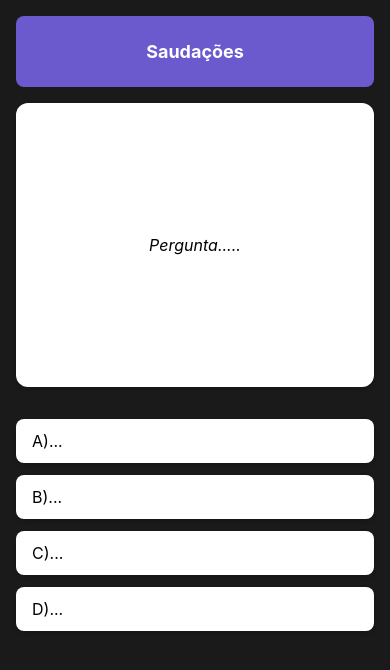
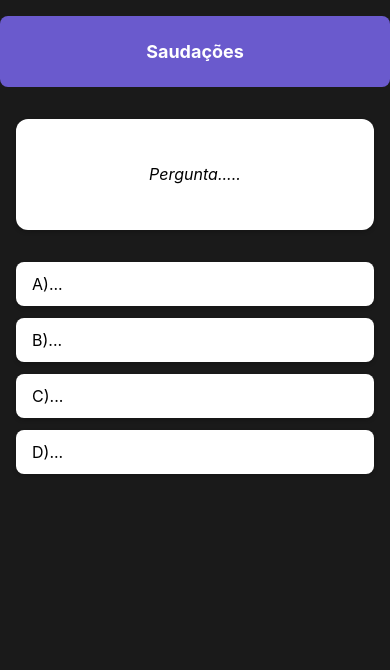
Before and after one commit to Emysntts/warao, a React Native app in the folder warao-front/: screen /QuestionPage in a window 390 px wide. Shown: the top 670 px of the page. Built offline with nearby package versions, Linux system fonts and the light colour scheme.

Commit message:
styles[QuestionPage] - Ajeitando o estilo da pagina

```diff
--- a/warao-front/screens/QuestionPage.tsx
+++ b/warao-front/screens/QuestionPage.tsx
@@ -7,9 +7,14 @@ import Options from '../components/OptionsQuestion';
 const QuestionPage = () => {
   return (
     <View style={styles.container}>
+
       <Header title="Saudações" />
-      <Question text="Pergunta....." />
-      <Options options={['A)', 'B)', 'C)', 'D)']} />
+
+      <View style={{ padding: 16 }}>
+        <Question text="Pergunta....." />
+        <Options options={['A)', 'B)', 'C)', 'D)']} />
+      </View>
+
     </View>
   );
 };
@@ -17,8 +22,8 @@ const QuestionPage = () => {
 const styles = StyleSheet.create({
   container: {
     flex: 1,
-    backgroundColor: '#1A1A1A', // Fundo escuro
-    padding: 16,
+    backgroundColor: '#1A1A1A',
+    paddingVertical: 16,
   },
 });
 
```
